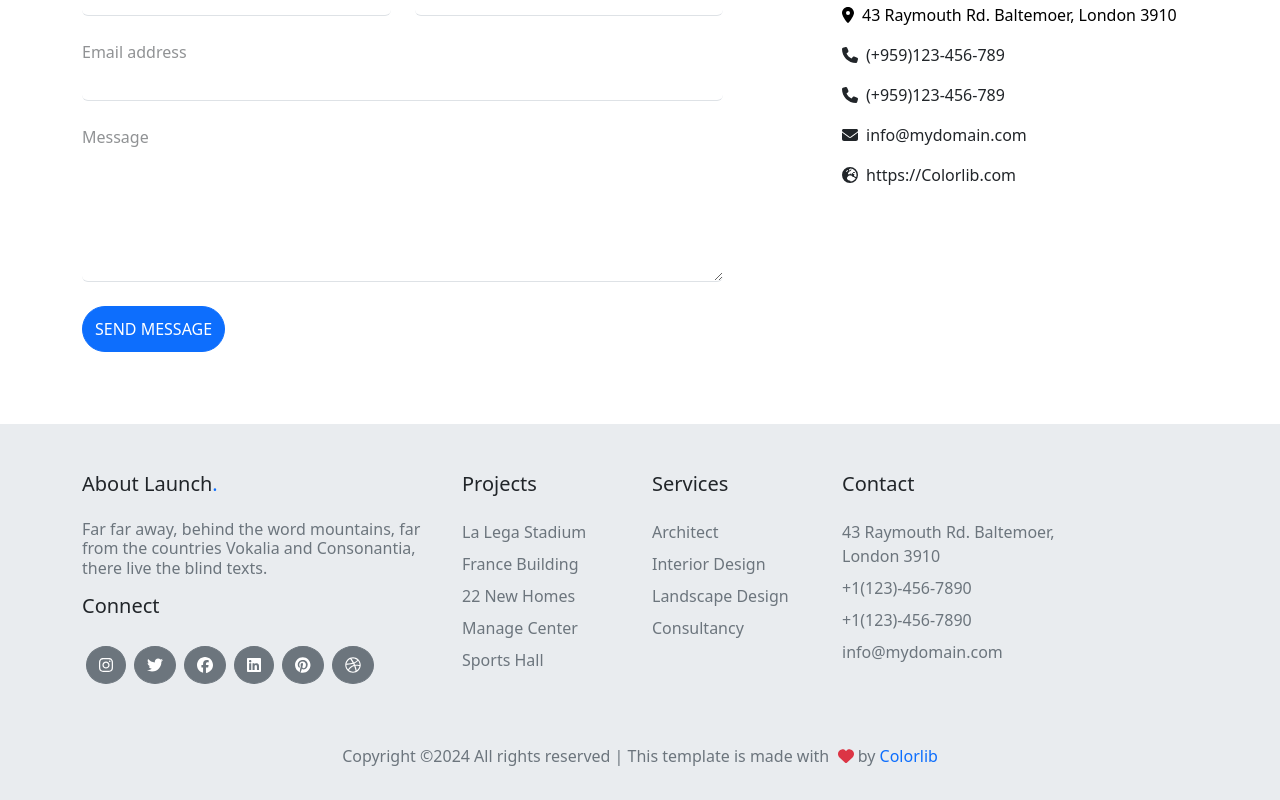
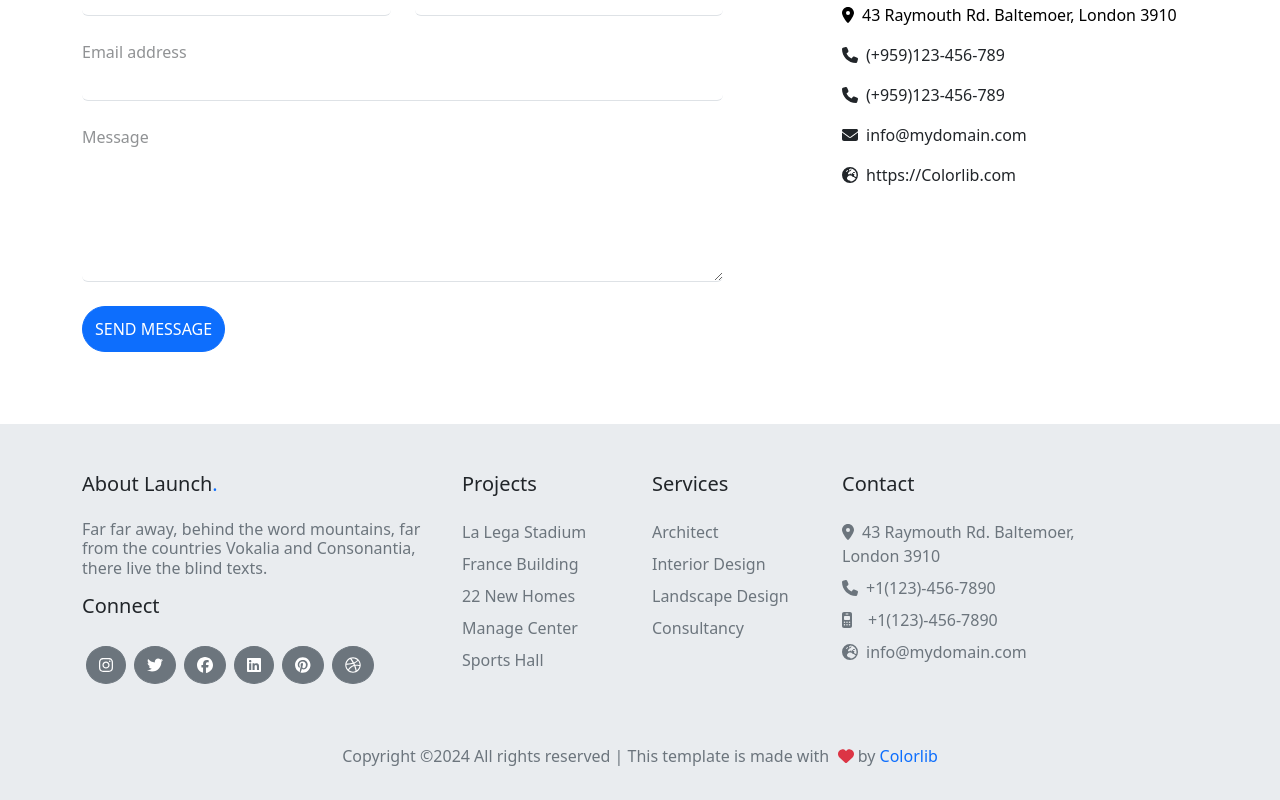
Before and after one commit to aungphyolwin-gic/react-launchSamplePage, a React (Create React App) app: page / in a window 1280 px wide. Shown: the part 5640-6440 px from the top of the page. Built offline with nearby package versions, Linux system fonts and the light colour scheme.

Commit message:
footer icon

```diff
--- a/src/Footer.js
+++ b/src/Footer.js
@@ -1,6 +1,6 @@
 import { FontAwesomeIcon } from '@fortawesome/react-fontawesome'
-import { faDribbble, faDribbbleSquare, faFacebook, faFacebookSquare, faInstagram, faInstagramSquare, faLinkedin, faPinterest, faPinterestSquare, faTwitter, faTwitterSquare } from '@fortawesome/free-brands-svg-icons'
-import { faHeart } from '@fortawesome/free-solid-svg-icons'
+import { faDribbble, faInstagram, faFacebook,  faLinkedin, faPinterest,  faTwitter, } from '@fortawesome/free-brands-svg-icons'
+import {  faGlobeEurope, faHeart,  faMapMarkerAlt, faMobileRetro, faPhone } from '@fortawesome/free-solid-svg-icons'
 
 export default function Footer() {
   return (
@@ -60,11 +60,29 @@ export default function Footer() {
                         <div className="col-lg-3 mb-3">
                             <div className="widget">
                             <h3 className='display-2 fw-normal fs-5 mb-4'>Contact</h3>
-                            <address className='mb-2 text-secondary'>43 Raymouth Rd. Baltemoer, London 3910</address>
+                            <address className='mb-2 text-secondary'>
+                                <FontAwesomeIcon icon={faMapMarkerAlt} className='me-2'/>
+                                43 Raymouth Rd. Baltemoer, London 3910
+                            </address>
                             <ul className="list-unstyled links mb-4">
-                                <li className='mb-2'><a href="tel://11234567890" className='text-decoration-none text-secondary'>+1(123)-456-7890</a></li>
-                                <li className='mb-2'><a href="tel://11234567890" className='text-decoration-none text-secondary'>+1(123)-456-7890</a></li>
-                                <li className='mb-2'><a href="mailto:info@mydomain.com" className='text-decoration-none text-secondary'>info@mydomain.com</a></li>
+                                <li className='mb-2'>
+                                    <a href="tel://11234567890" className='text-decoration-none text-secondary'>
+                                        <FontAwesomeIcon icon={faPhone} className='me-2'/>
+                                        +1(123)-456-7890
+                                    </a>
+                                </li>
+                                <li className='mb-2'>
+                                    <a href="tel://11234567890" className='text-decoration-none text-secondary'>
+                                        <FontAwesomeIcon icon={faMobileRetro} className='me-3'/>
+                                        +1(123)-456-7890
+                                    </a>
+                                </li>
+                                <li className='mb-2'>
+                                    <a href="mailto:info@mydomain.com" className='text-decoration-none text-secondary'>
+                                        <FontAwesomeIcon icon={faGlobeEurope} className='me-2'/>
+                                        info@mydomain.com
+                                    </a>
+                                </li>
                             </ul>
                             </div>
                         </div>
```
